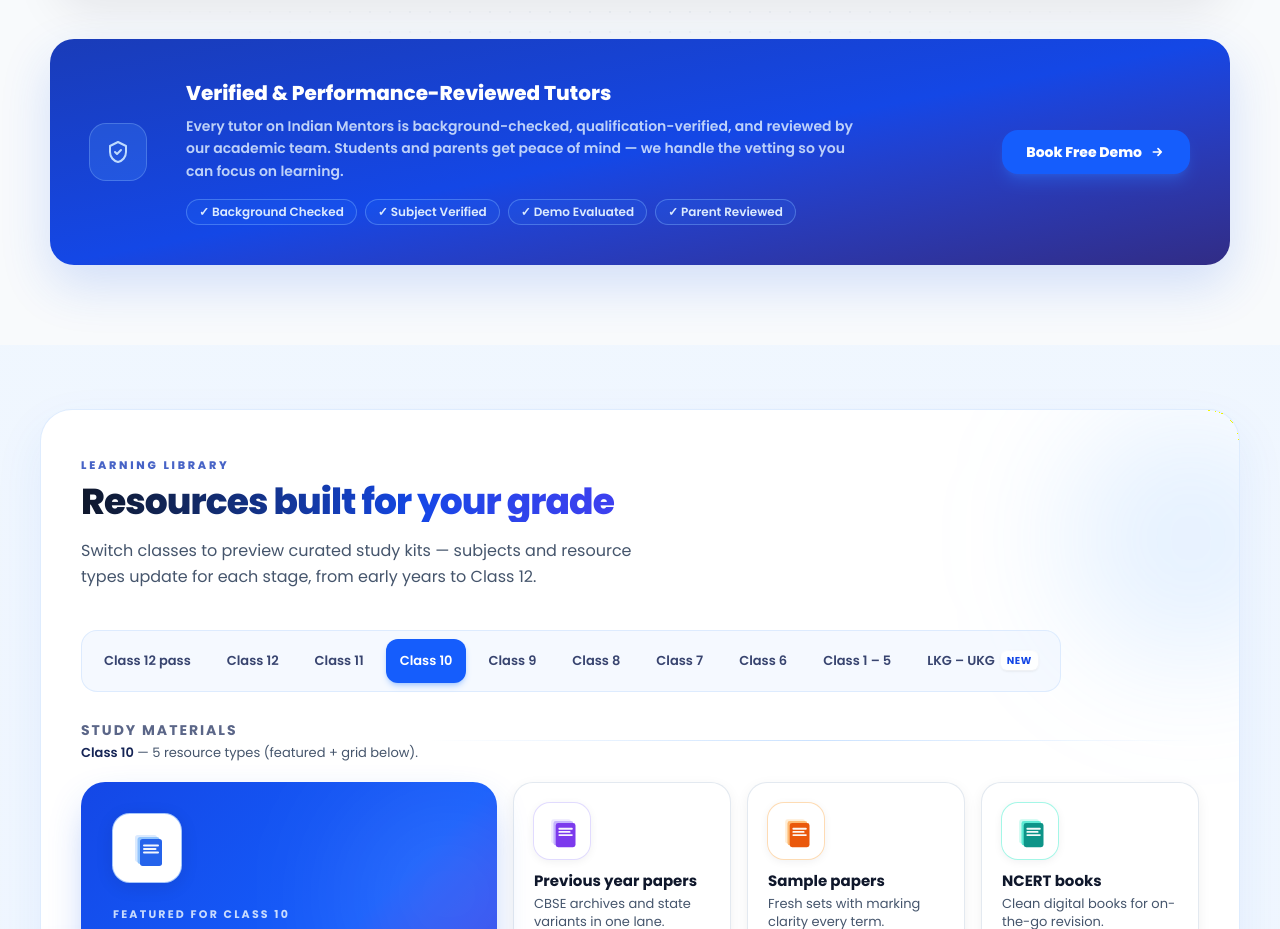
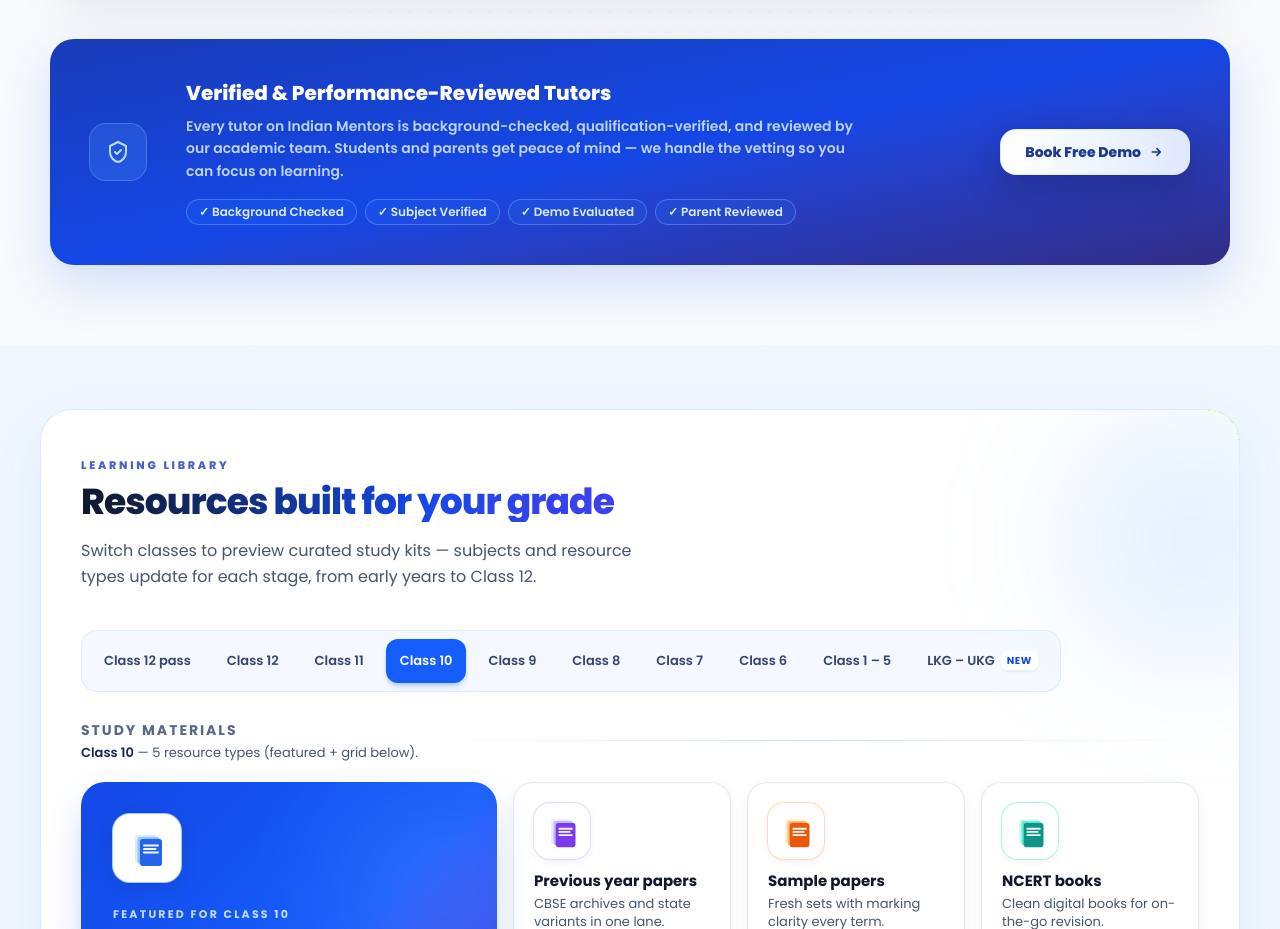
Before and after one commit to emit077/IM-website-V2, a Next.js app: page / in a window 1280 px wide. Shown: the part 1570-2499 px from the top of the page. Built offline with nearby package versions, Linux system fonts and the light colour scheme.

Commit message:
WIP UI dev

```diff
--- a/package.json
+++ b/package.json
@@ -3,9 +3,9 @@
   "version": "0.1.0",
   "private": true,
   "scripts": {
-    "dev": "next dev",
+    "dev": "next dev -p 3001",
     "build": "next build",
-    "start": "next start",
+    "start": "next start -p 3001",
     "lint": "eslint"
   },
   "dependencies": {
--- a/src/app/home/TrustScaleSection.tsx
+++ b/src/app/home/TrustScaleSection.tsx
@@ -188,7 +188,7 @@
             </div>
             <Link
               href={withBasePath("/contact")}
-              className="inline-flex shrink-0 items-center gap-2 rounded-2xl bg-blue-600 px-6 py-3 text-sm font-extrabold text-white shadow-lg shadow-blue-500/30 transition hover:bg-blue-700"
+              className="inline-flex shrink-0 items-center gap-2 rounded-2xl border border-blue-100/70 bg-gradient-to-r from-white via-blue-50 to-indigo-100 px-6 py-3 text-sm font-extrabold text-blue-900 shadow-[0_14px_34px_rgba(15,23,42,0.26)] transition hover:from-blue-50 hover:via-indigo-50 hover:to-indigo-100 hover:text-blue-950 focus-visible:outline-none focus-visible:ring-2 focus-visible:ring-white/80 focus-visible:ring-offset-2 focus-visible:ring-offset-blue-800"
             >
               Book Free Demo
               <svg className="h-4 w-4" viewBox="0 0 24 24" fill="none" stroke="currentColor" strokeWidth="2.5" aria-hidden>
```
